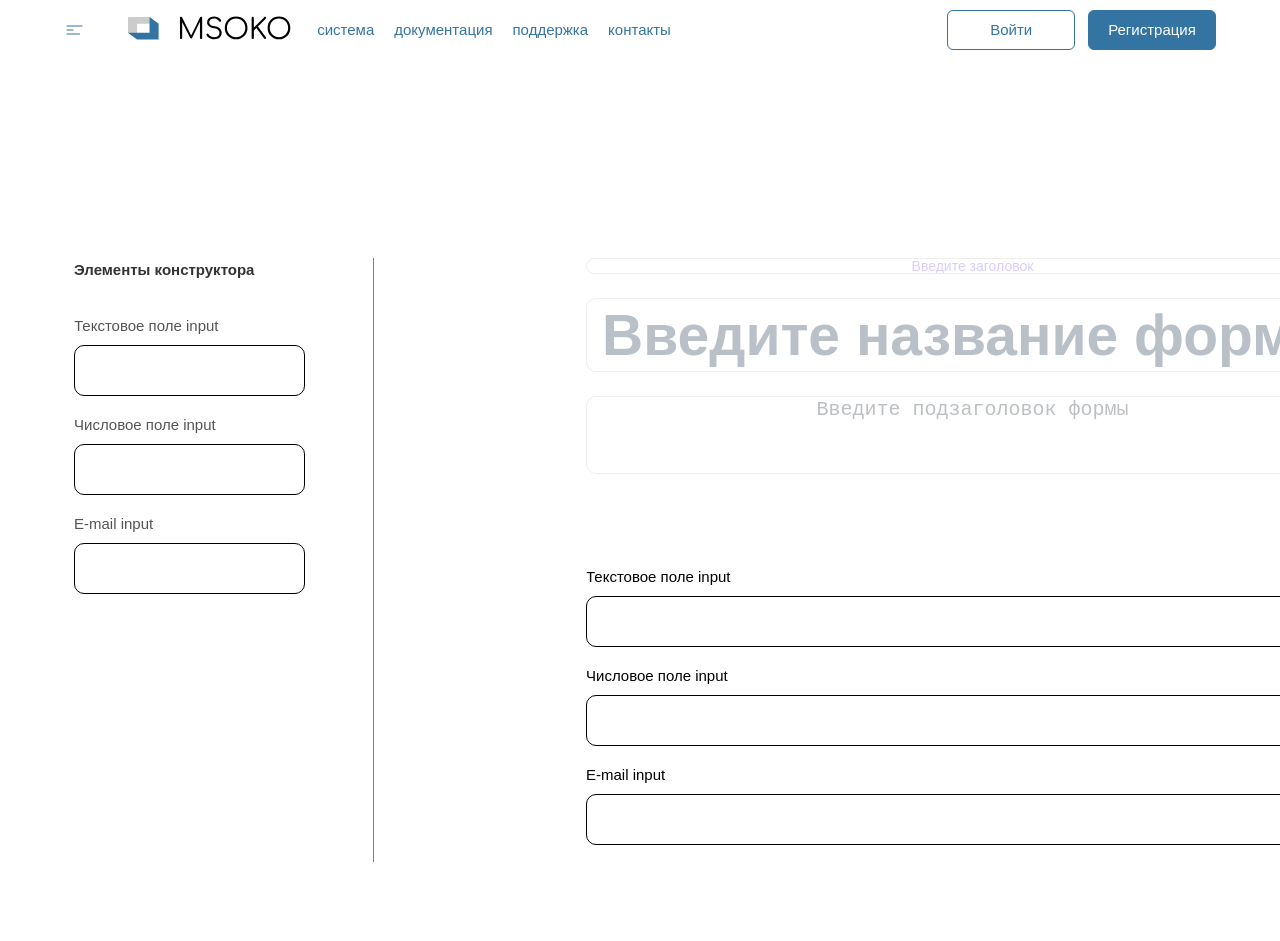
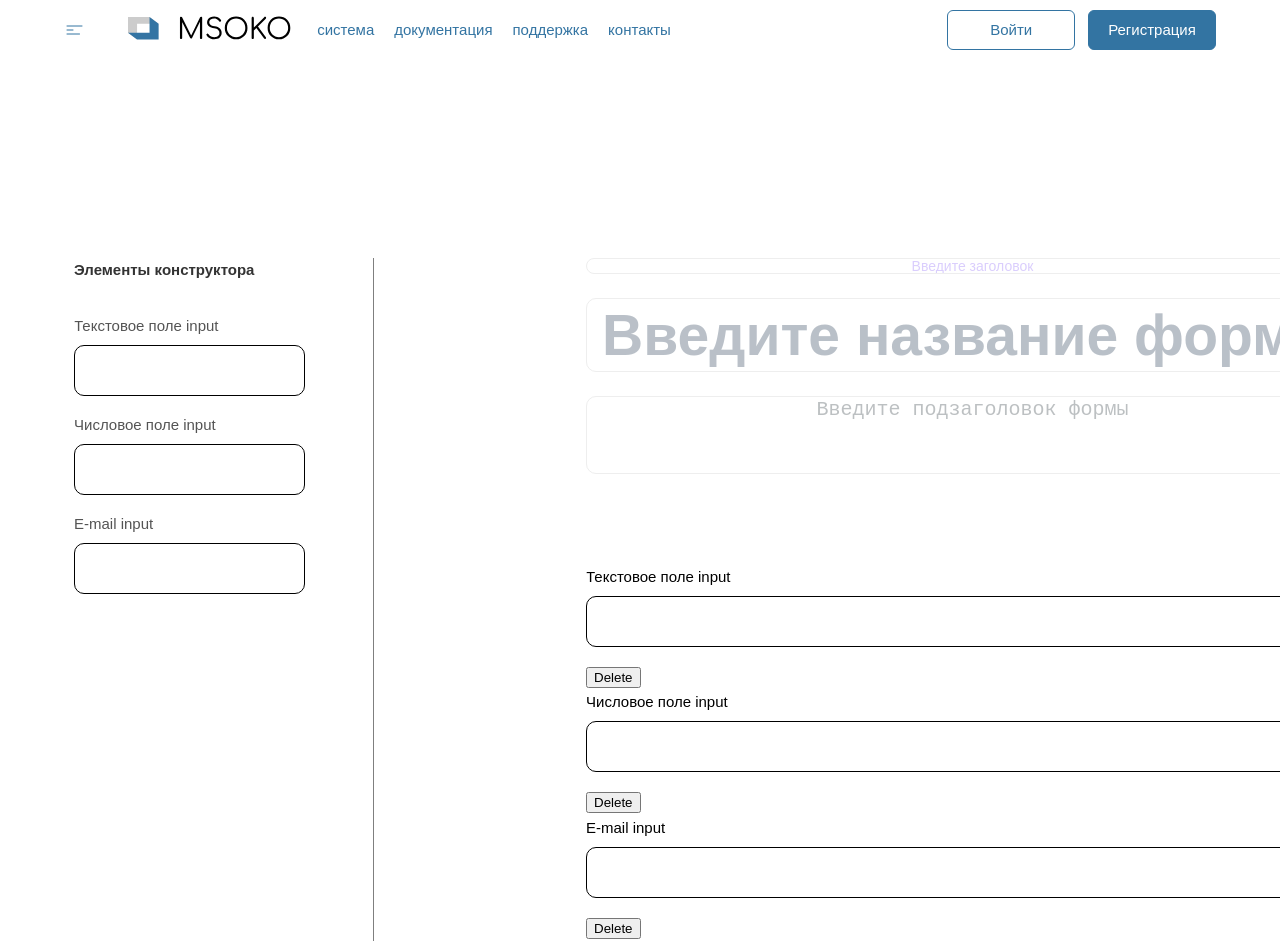
Before and after one commit to NISONovosibirsk/niso-system, a React (Create React App) app: page / in a window 1280 px wide. Shown: the top 941 px of the page. Before the commit the page ends 862 px from the top, so only its background shows below. Built offline with nearby package versions, Linux system fonts and the light colour scheme.

Commit message:
removing items added

```diff
--- a/src/components/FormElement/FormElement.tsx
+++ b/src/components/FormElement/FormElement.tsx
@@ -1,7 +1,11 @@
 import './FormElement.scss';
 import { Draggable } from 'react-beautiful-dnd';
 import { useDispatch } from 'react-redux';
-import { lableChange, valueChange } from '../../store/actions/formActions';
+import {
+    lableChange,
+    removeElement,
+    valueChange,
+} from '../../store/actions/formActions';
 import { useTypeSelector } from '../../hooks/useTypeSelector';
 
 // FormElement props types
@@ -31,6 +35,15 @@ const NewFormElement = ({ item, id, index, isDisabled }: IFormElement) => {
         dispatch(valueChange(newState));
     };
 
+    // remove element
+    const handleRemove = e => {
+        e.preventDefault();
+
+        const newState = Array.from(constructor);
+        newState.splice(index, 1);
+        dispatch(removeElement(newState));
+    };
+
     return (
         <Draggable draggableId={String(id)} index={index}>
             {provided => (
@@ -54,6 +67,17 @@ const NewFormElement = ({ item, id, index, isDisabled }: IFormElement) => {
                             disabled={isDisabled}
                         ></input>
                     </div>
+                    {isDisabled ? (
+                        <div></div>
+                    ) : (
+                        <button
+                            onClick={e => {
+                                handleRemove(e);
+                            }}
+                        >
+                            Delete
+                        </button>
+                    )}
                 </div>
             )}
         </Draggable>
--- a/src/store/actions/formActions.ts
+++ b/src/store/actions/formActions.ts
@@ -3,6 +3,7 @@ import {
     LABLE_CHANGE,
     VALUE_CHANGE,
     ADD_ELEMENT,
+    REMOVE_ELEMENT,
 } from '../types';
 
 export const sortElements = newState => {
@@ -36,3 +37,11 @@ export const valueChange = newState => {
         console.log(error);
     }
 };
+
+export const removeElement = newState => {
+    try {
+        return { type: REMOVE_ELEMENT, payload: newState };
+    } catch (error) {
+        console.log(error);
+    }
+};
--- a/src/store/reducers/formReducer.ts
+++ b/src/store/reducers/formReducer.ts
@@ -1,6 +1,7 @@
 import {
     ADD_ELEMENT,
     LABLE_CHANGE,
+    REMOVE_ELEMENT,
     SORT_ELEMENTS,
     VALUE_CHANGE,
 } from '../types';
@@ -67,6 +68,8 @@ export const formReducer = (
             return { ...state, constructor: action.payload };
         case VALUE_CHANGE:
             return { ...state, constructor: action.payload };
+        case REMOVE_ELEMENT:
+            return { ...state, constructor: action.payload };
         default:
             return state;
     }
--- a/src/store/types.ts
+++ b/src/store/types.ts
@@ -2,6 +2,7 @@ export const SORT_ELEMENTS = 'FORM/SORT_ELEMENTS';
 export const ADD_ELEMENT = 'FORM/ADD_ELEMENT';
 export const LABLE_CHANGE = 'FORM/LABLE_CHANGE';
 export const VALUE_CHANGE = 'FORM/VALUE_CHANGE';
+export const REMOVE_ELEMENT = 'FORM/REMOVE_ELEMENT';
 
 export const SET_LOGGED_IN_STATUS = 'HEADER_SIDEBAR/SET_LOGGED_IN_STATUS';
 
```
